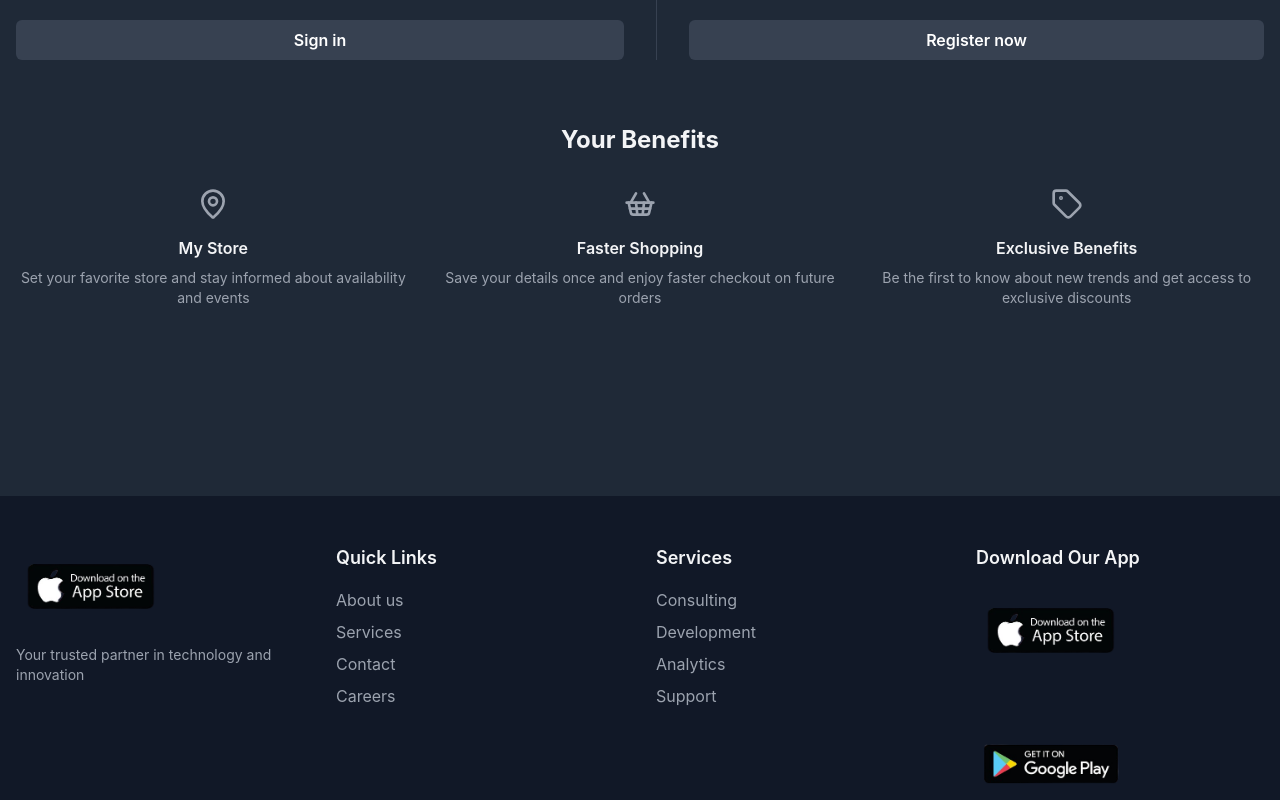
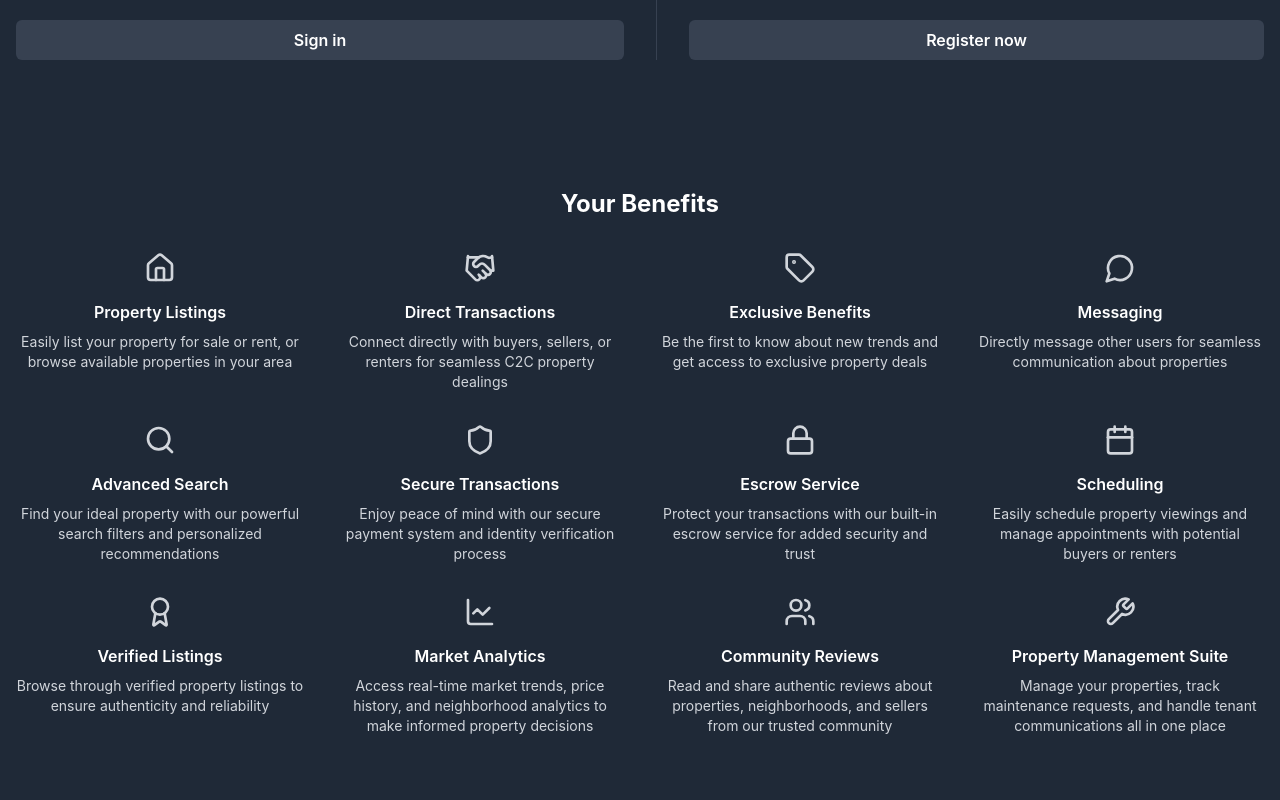
Before and after one commit to wiki-152/MERN_Project, a React (Create React App) app in the folder frontend/: page /login in a window 1280 px wide. Shown: the part 360-1160 px from the top of the page. Built offline with nearby package versions, Linux system fonts and the light colour scheme.

Commit message:
Updated Benefits Component

```diff
--- a/frontend/src/components/Benefits/Benefits.jsx
+++ b/frontend/src/components/Benefits/Benefits.jsx
@@ -1,29 +1,92 @@
-import { MapPin, ShoppingBasket, Tag } from 'lucide-react'
+import { Home, Handshake, Tag, MessageCircle, Search, Shield, Calendar, Award, Lock, LineChart, Users, Wrench } from 'lucide-react'
 
 export function Benefits() {
   return (
-    <div className="mt-16">
-      <h3 className="mb-8 text-center text-2xl font-bold">Your Benefits</h3>
-      <div className="grid gap-8 md:grid-cols-3">
+    <div className="mt-16 bg-gray-800 py-16">
+      <h3 className="mb-8 text-center text-2xl font-bold text-white">Your Benefits</h3>
+      <div className="grid gap-8 md:grid-cols-3 lg:grid-cols-4">
         <div className="text-center">
-          <MapPin className="mx-auto h-8 w-8 text-gray-400" />
-          <h4 className="mt-4 font-semibold">My Store</h4>
-          <p className="mt-2 text-sm text-gray-400">
-            Set your favorite store and stay informed about availability and events
+          <Home className="mx-auto h-8 w-8 text-gray-300" />
+          <h4 className="mt-4 font-semibold text-white">Property Listings</h4>
+          <p className="mt-2 text-sm text-gray-300">
+            Easily list your property for sale or rent, or browse available properties in your area
           </p>
         </div>
         <div className="text-center">
-          <ShoppingBasket className="mx-auto h-8 w-8 text-gray-400" />
-          <h4 className="mt-4 font-semibold">Faster Shopping</h4>
-          <p className="mt-2 text-sm text-gray-400">
-            Save your details once and enjoy faster checkout on future orders
+          <Handshake className="mx-auto h-8 w-8 text-gray-300" />
+          <h4 className="mt-4 font-semibold text-white">Direct Transactions</h4>
+          <p className="mt-2 text-sm text-gray-300">
+            Connect directly with buyers, sellers, or renters for seamless C2C property dealings
           </p>
         </div>
         <div className="text-center">
-          <Tag className="mx-auto h-8 w-8 text-gray-400" />
-          <h4 className="mt-4 font-semibold">Exclusive Benefits</h4>
-          <p className="mt-2 text-sm text-gray-400">
-            Be the first to know about new trends and get access to exclusive discounts
+          <Tag className="mx-auto h-8 w-8 text-gray-300" />
+          <h4 className="mt-4 font-semibold text-white">Exclusive Benefits</h4>
+          <p className="mt-2 text-sm text-gray-300">
+            Be the first to know about new trends and get access to exclusive property deals
+          </p>
+        </div>
+        <div className="text-center">
+          <MessageCircle className="mx-auto h-8 w-8 text-gray-300" />
+          <h4 className="mt-4 font-semibold text-white">Messaging</h4>
+          <p className="mt-2 text-sm text-gray-300">
+            Directly message other users for seamless communication about properties
+          </p>
+        </div>
+        <div className="text-center">
+          <Search className="mx-auto h-8 w-8 text-gray-300" />
+          <h4 className="mt-4 font-semibold text-white">Advanced Search</h4>
+          <p className="mt-2 text-sm text-gray-300">
+            Find your ideal property with our powerful search filters and personalized recommendations
+          </p>
+        </div>
+        <div className="text-center">
+          <Shield className="mx-auto h-8 w-8 text-gray-300" />
+          <h4 className="mt-4 font-semibold text-white">Secure Transactions</h4>
+          <p className="mt-2 text-sm text-gray-300">
+            Enjoy peace of mind with our secure payment system and identity verification process
+          </p>
+        </div>
+        <div className="text-center">
+          <Lock className="mx-auto h-8 w-8 text-gray-300" />
+          <h4 className="mt-4 font-semibold text-white">Escrow Service</h4>
+          <p className="mt-2 text-sm text-gray-300">
+            Protect your transactions with our built-in escrow service for added security and trust
+          </p>
+        </div>
+        <div className="text-center">
+          <Calendar className="mx-auto h-8 w-8 text-gray-300" />
+          <h4 className="mt-4 font-semibold text-white">Scheduling</h4>
+          <p className="mt-2 text-sm text-gray-300">
+            Easily schedule property viewings and manage appointments with potential buyers or renters
+          </p>
+        </div>
+        <div className="text-center">
+          <Award className="mx-auto h-8 w-8 text-gray-300" />
+          <h4 className="mt-4 font-semibold text-white">Verified Listings</h4>
+          <p className="mt-2 text-sm text-gray-300">
+            Browse through verified property listings to ensure authenticity and reliability
+          </p>
+        </div>
+        <div className="text-center">
+          <LineChart className="mx-auto h-8 w-8 text-gray-300" />
+          <h4 className="mt-4 font-semibold text-white">Market Analytics</h4>
+          <p className="mt-2 text-sm text-gray-300">
+            Access real-time market trends, price history, and neighborhood analytics to make informed property decisions
+          </p>
+        </div>
+        <div className="text-center">
+          <Users className="mx-auto h-8 w-8 text-gray-300" />
+          <h4 className="mt-4 font-semibold text-white">Community Reviews</h4>
+          <p className="mt-2 text-sm text-gray-300">
+            Read and share authentic reviews about properties, neighborhoods, and sellers from our trusted community
+          </p>
+        </div>
+        <div className="text-center">
+          <Wrench className="mx-auto h-8 w-8 text-gray-300" />
+          <h4 className="mt-4 font-semibold text-white">Property Management Suite</h4>
+          <p className="mt-2 text-sm text-gray-300">
+            Manage your properties, track maintenance requests, and handle tenant communications all in one place
           </p>
         </div>
       </div>
```
